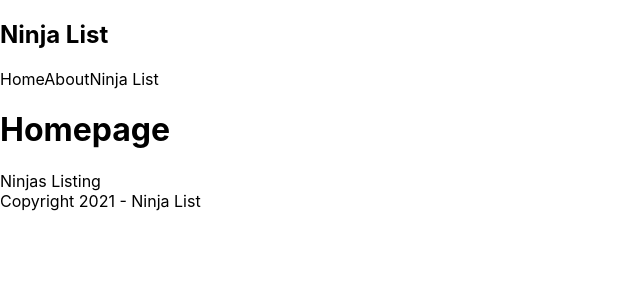
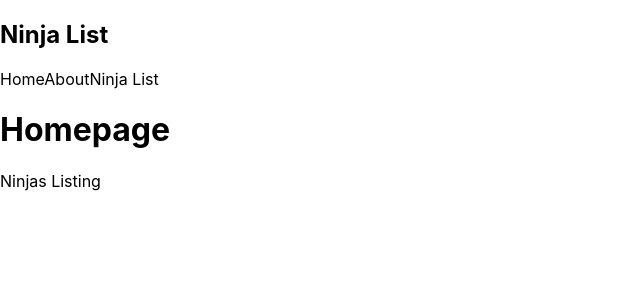
Before and after one commit to EddyBautista-93/ninjalist, a Next.js app: page / in a window 1280 px wide. Shown: the top 300 px of the page, without its empty margins (0-640 px from the left). Built offline with nearby package versions, Linux system fonts and the light colour scheme.

Commit message:
add layout for navbar and footer

```diff
--- /dev/null
+++ b/comps/Layout.js
@@ -0,0 +1,13 @@
+import Navbar from "./Navbar";
+
+const Layout = ({ children }) => {
+    return (
+        <div className="content">
+            <Navbar />
+            { children}
+            <footer />
+        </div>
+     );
+}
+
+export default Layout;
--- a/pages/_app.js
+++ b/pages/_app.js
@@ -1,7 +1,13 @@
+import Layout from '../comps/Layout'
 import '../styles/globals.css'
 
+
 function MyApp({ Component, pageProps }) {
-  return <Component {...pageProps} />
+  return (
+    <Layout>
+      <Component {...pageProps} />
+    </Layout>
+  )
 }
 
 export default MyApp
--- a/pages/index.js
+++ b/pages/index.js
@@ -8,12 +8,10 @@
 export default function Home() {
   return (
     <div>
-      <Navbar />
       <h1>Homepage</h1>
       <Link href="/ninjas">
         <a>Ninjas Listing</a>
       </Link>
-      <Footer />
     </div>
   );
 }
```
